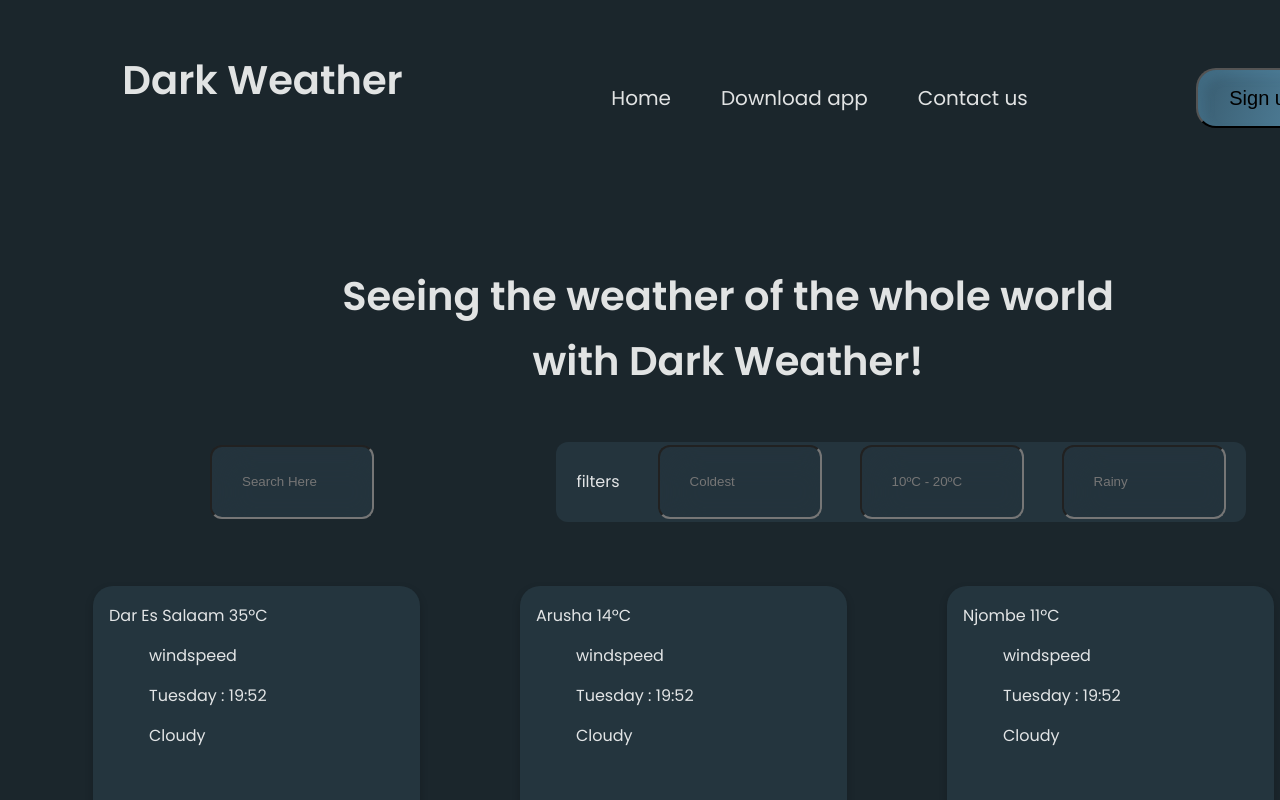
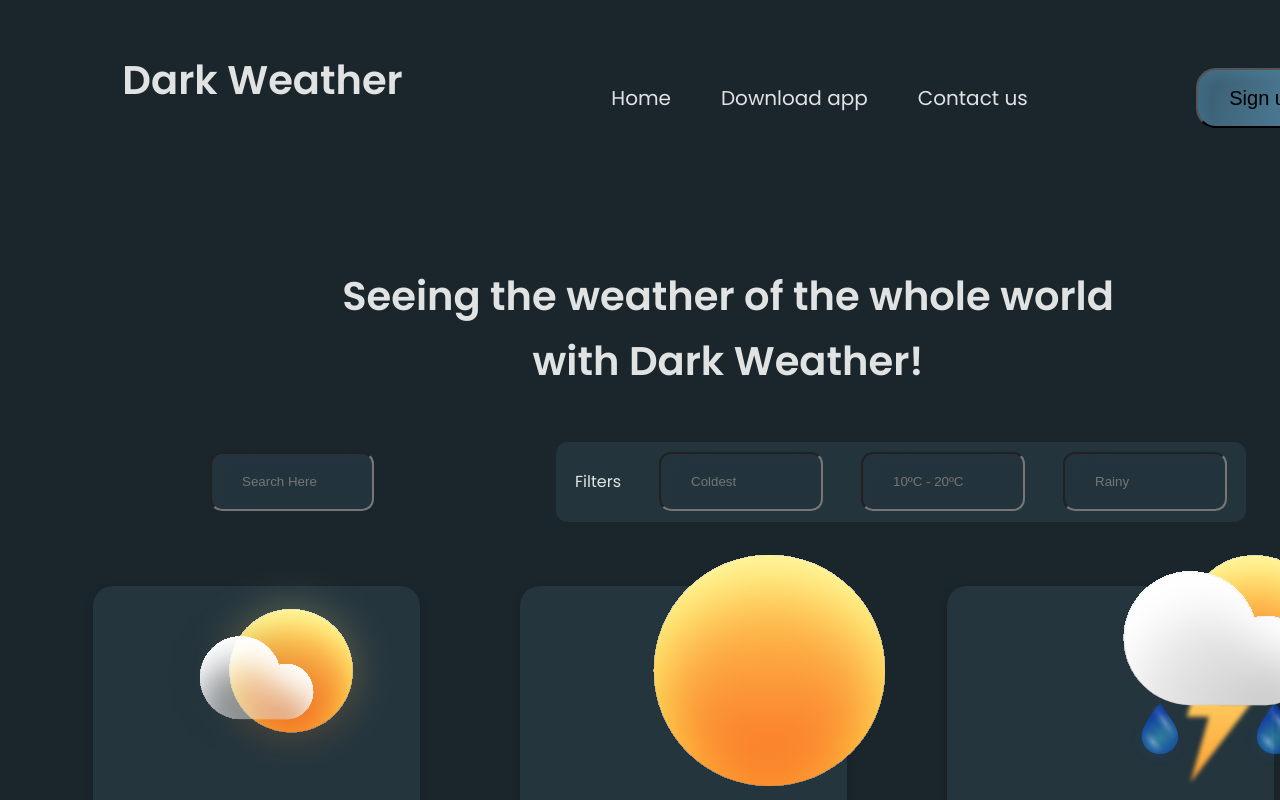
Before and after one commit to mavrk-mose/dark-weather, a React (Vite) app: page / in a window 1280 px wide. Shown: the top 800 px of the page. Built offline with nearby package versions, Linux system fonts and the light colour scheme.

Commit message:
added weather-icon on cards

```diff
--- a/src/App.tsx
+++ b/src/App.tsx
@@ -1,6 +1,6 @@
-
-import './App.css'
-
+import pcloudy from './assets/pcloudy.svg';
+import sunny from './assets/sun.svg';
+import rainy from './assets/Tshower.svg';
 function App() {
 
   return (
@@ -22,7 +22,7 @@ function App() {
             <input type="text" placeholder='Search Here'/>
         </div>
         <div className="filter-box">
-                    <p>filters</p>
+            <p>Filters</p>
             <input type="text" placeholder='Coldest'/>
             <input type="text" placeholder='10ºC - 20ºC'/>
             <input type="text" placeholder='Rainy'/>
@@ -30,27 +30,30 @@ function App() {
       </div>
       <div className="cards">
         <div className="card">
+          <img src={pcloudy} className="weather-icon-1" alt="pcloudy" />
             <div className="container">
               <p>Dar Es Salaam 35ºC</p>
-              <ul>windspeed</ul>
+              <ul>windspeed : 11km</ul>
               <ul>Tuesday : 19:52</ul>
               <ul>Cloudy</ul>
             </div>
         </div>
         <div className="card">
+        <img src={sunny} className="weather-icon-2" alt="sunny" />
           <div className="container">
               <p>Arusha 14ºC</p>
-              <ul>windspeed</ul>
+              <ul>windspeed : 5km</ul>
               <ul>Tuesday : 19:52</ul>
-              <ul>Cloudy</ul>
+              <ul>Sunny</ul>
           </div>
         </div>
         <div className="card">
+        <img src={rainy} className="weather-icon-3" alt="rainy" />
           <div className="container">
               <p>Njombe 11ºC</p>
-              <ul>windspeed</ul>
+              <ul>windspeed : 23km</ul>
               <ul>Tuesday : 19:52</ul>
-              <ul>Cloudy</ul>
+              <ul>Rainy</ul>
           </div>
         </div>
       </div>
--- a/src/index.css
+++ b/src/index.css
@@ -53,7 +53,18 @@ h3{
 }
 
 .container {
-  padding: 2px 16px;
+  display: flex;
+  flex-direction: column;
+  justify-content: center;
+  align-items: flex-start;
+  padding: 0px;
+  gap: 2px;
+
+  position: relative;
+  top: 200px;
+  left: 52px;
+  right: 52px;
+  bottom: 20px;
 }
 .cards{
   display: flex;
@@ -125,23 +136,15 @@ input{
   flex-direction: row;
   align-items: flex-start;
   padding: 10px 50px 10px 30px;
-
+  color: #FFFF;
   width: 80px;
-  height: 50px;
+  height: 35px;
 
   background: #24343D;
   box-shadow: inset 10px 10px 30px rgba(36, 52, 61, 0.6);
   border-radius: 12px;
 }
-/* input[type=text]{
-  font-family: 'Poppins';
-  font-style: normal;
-  font-weight: 200;
-  font-size: 23px;
-  width: auto;
-  text-align: center;
-  color: #FFFFFF;
-} */
+
 .filter-box{
   display: flex;
   flex-direction: row;
@@ -156,3 +159,24 @@ input{
   background: #24343D;
   border-radius: 12px;
 }
+.weather-icon-1{
+  position: absolute;
+  width: 232.07px;
+  height: 232.07px;
+  left: 70px;
+  top: 0px;
+}
+.weather-icon-2{
+  position: absolute;
+  width: 232.07px;
+  height: 232.07px;
+  left: 559.93px;
+  top: 0px;
+}
+.weather-icon-3{
+  position: absolute;
+  width: 232.07px;
+  height: 232.07px;
+  left: 1014px;
+  top: 0px;
+}
```
